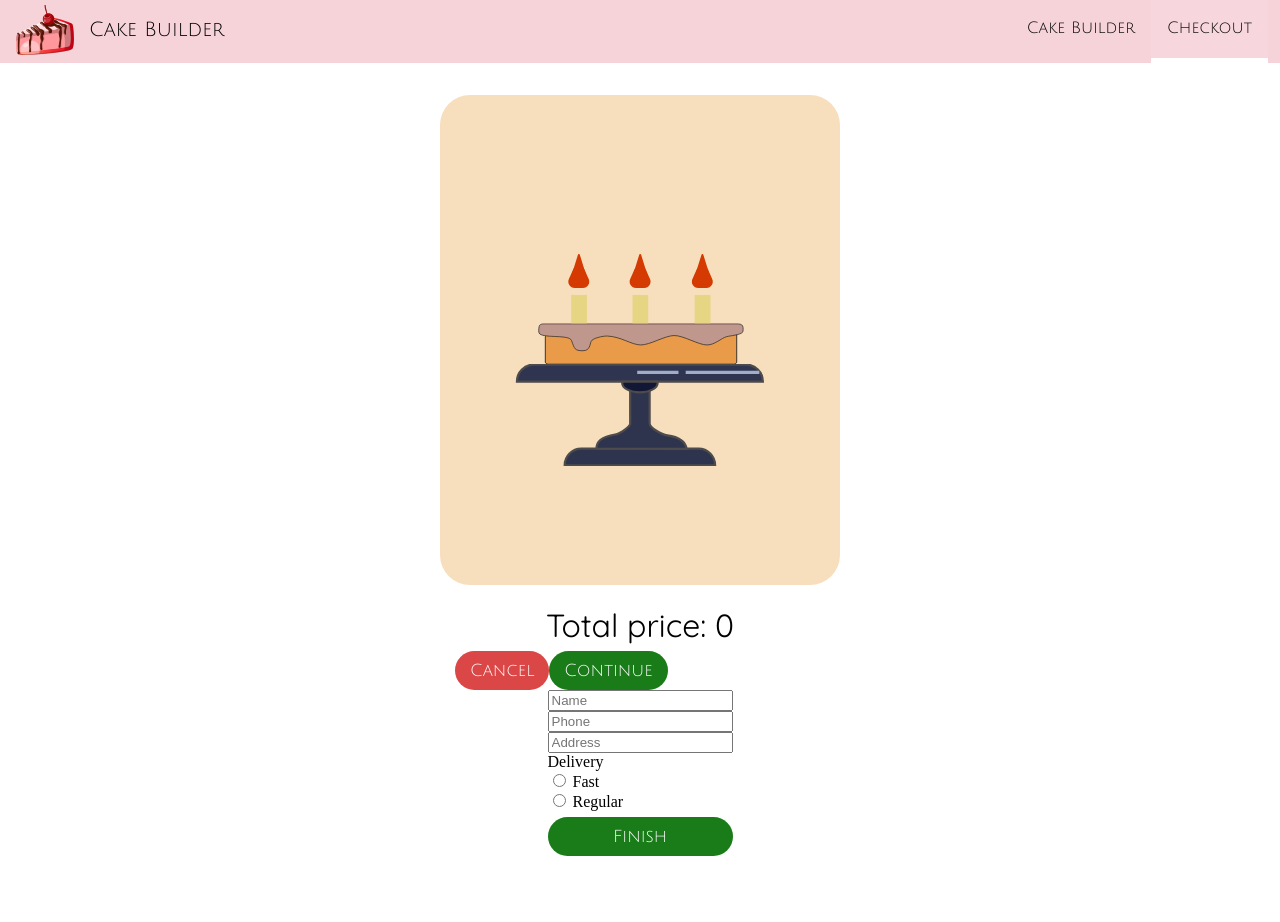
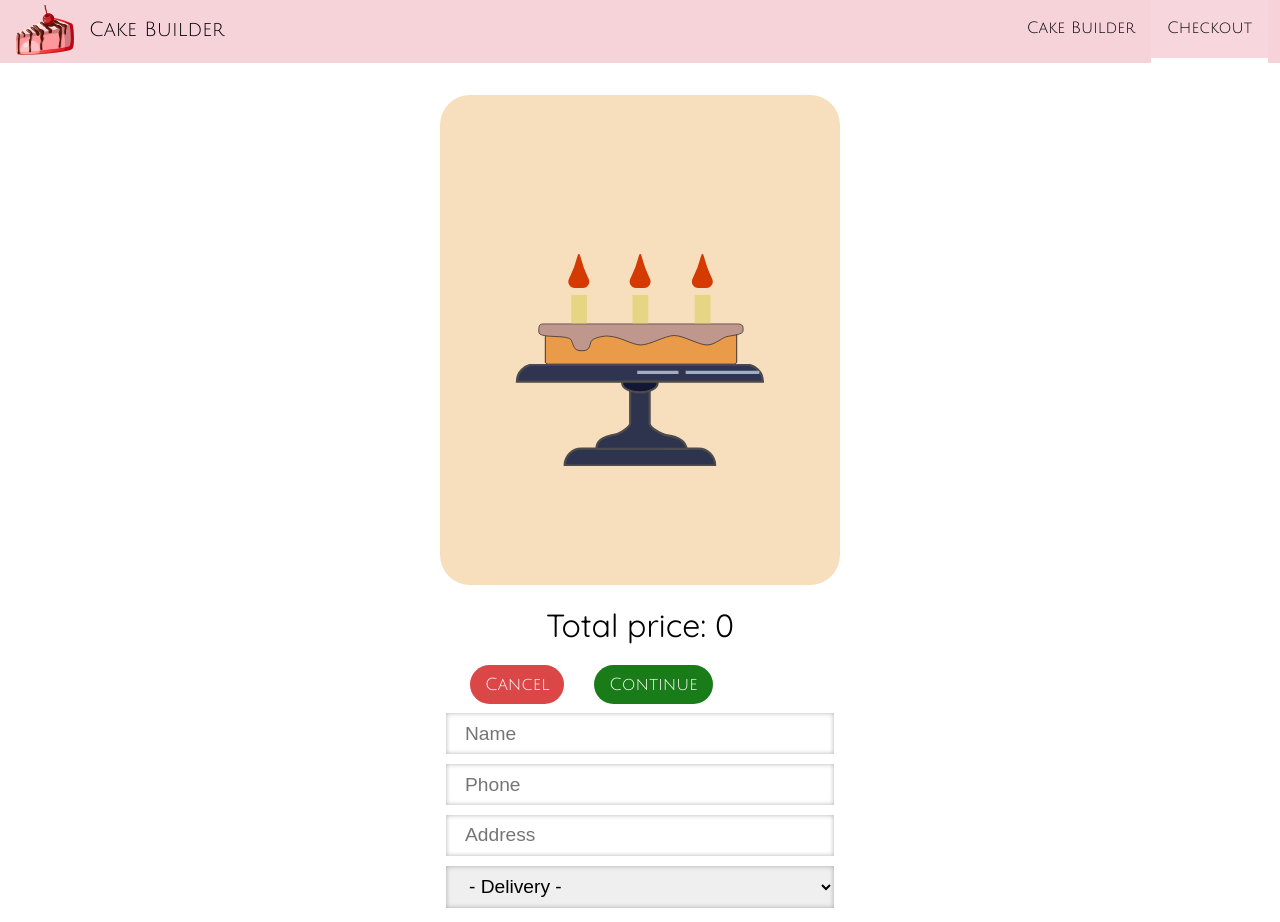
Before and after one commit to Aiperi-Amankulova/cake-builder, a React (Create React App) app: page /checkout/form in a window 1280 px wide. Shown: the top 922 px of the page. Before the commit the page ends 856 px from the top, so only its background shows below. Built offline with nearby package versions, Linux system fonts and the light colour scheme; a web font is replaced by a local one.

Commit message:
Add checkout form

```diff
--- a/src/components/Checkout/CheckoutSummary/CheckoutSummary.module.css
+++ b/src/components/Checkout/CheckoutSummary/CheckoutSummary.module.css
@@ -0,0 +1,4 @@
+.CheckoutSummary Button {
+  margin-left: 30px;
+  margin-top: 20px;
+}
--- a/src/containers/Checkout/Checkout.js
+++ b/src/containers/Checkout/Checkout.js
@@ -31,11 +31,7 @@ export default () => {
     history.push("/checkout/form");
   }
 
-  function checkoutForm(event) {
-    event.preventDefault();
-
-    const formData = new FormData(event.target);
-  }
+  function checkoutFinish(data) {}
 
   return (
     <div className={classes.Checkout}>
@@ -46,7 +42,7 @@ export default () => {
         checkoutContinue={checkoutContinue}
       />
       <Route path="/checkout/form">
-        <CheckoutForm checkoutForm={checkoutForm} />
+        <CheckoutForm checkoutFinish={checkoutFinish} />
       </Route>
     </div>
   );
--- a/src/containers/Checkout/CheckoutForm/CheckoutForm.js
+++ b/src/containers/Checkout/CheckoutForm/CheckoutForm.js
@@ -1,21 +1,62 @@
-import React from "react";
+import React, { useState } from "react";
 import Button from "../../../components/UI/Button/Button";
 import classes from "./CheckoutForm.module.css";
 
-export default ({ checkoutForm }) => {
+export default ({ checkoutFinish }) => {
+  const [data, setData] = useState({
+    name: "",
+    phone: "",
+    address: "",
+    delivery: "",
+  });
+
+  function nameChahge({ target }) {
+    setData({ ...data, name: target.value });
+  }
+  function phoneChahge({ target }) {
+    setData({ ...data, phone: target.value });
+  }
+  function addressChahge({ target }) {
+    setData({ ...data, address: target.value });
+  }
+  function deliveryChahge({ target }) {
+    setData({ ...data, delivery: target.value });
+  }
   return (
-    <form onSubmit={checkoutForm} className={classes.CheckoutForm}>
-      <input type="text" placeholder="Name" required />
-      <input type="phone" placeholder="Phone" required />
-      <input type="text" placeholder="Address" required />
-      Delivery
-      <label>
-        <input type="radio" name="delivery" value="fast" required /> Fast
-      </label>
-      <label>
-        <input type="radio" name="delivery" value="regular" required /> Regular
-      </label>
-      <Button green>Finish</Button>
-    </form>
+    <div className={classes.CheckoutForm}>
+      <input
+        type="text"
+        placeholder="Name"
+        onChange={nameChahge}
+        value={data.name}
+        required
+      />
+      <input
+        type="phone"
+        placeholder="Phone"
+        onChange={phoneChahge}
+        value={data.phone}
+        required
+      />
+      <input
+        type="text"
+        placeholder="Address"
+        onChange={addressChahge}
+        value={data.address}
+        required
+      />
+      <select required>
+        <option onChange={deliveryChahge} value="">
+          - Delivery -
+        </option>
+        <option>Fastest</option>
+        <option>Fast</option>
+        <option>Regular</option>
+      </select>
+
+      <Button click={() => checkoutFinish(data)} green>
+        Finish
+      </Button>
+    </div>
   );
 };
--- a/src/containers/Checkout/CheckoutForm/CheckoutForm.module.css
+++ b/src/containers/Checkout/CheckoutForm/CheckoutForm.module.css
@@ -2,6 +2,20 @@
   display: flex;
   flex-flow: column nowrap;
 }
-.Button {
-  margin-left: 10px;
+.CheckoutForm input,
+.CheckoutForm select {
+  padding: 0.5em 1em;
+  border: 0;
+  box-shadow: 0 0 5px rgba(0, 0, 0, 0.3) inset;
+  font-size: 1.2rem;
+  min-width: 350px;
+  margin-top: 0.5em;
 }
+.CheckoutForm input:focus,
+.CheckoutForm select:focus {
+  outline: none;
+  box-shadow: 0 0 5px rgba(0, 0, 0, 0.6) inset;
+}
+.CheckoutForm button {
+  margin: 1rem 0;
+}
```
